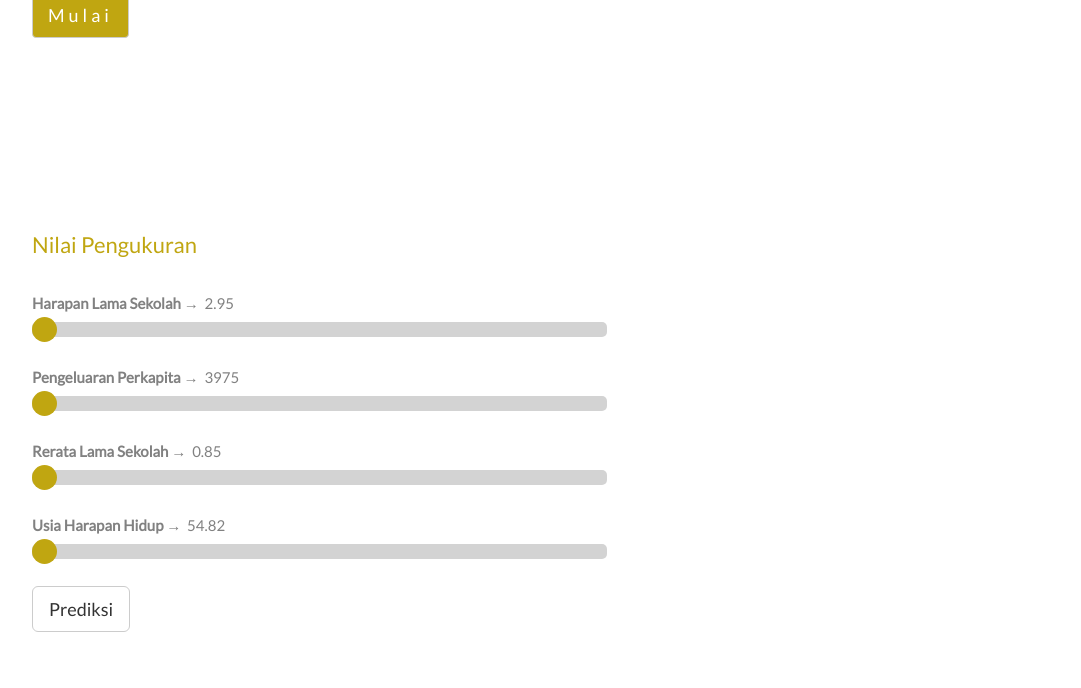
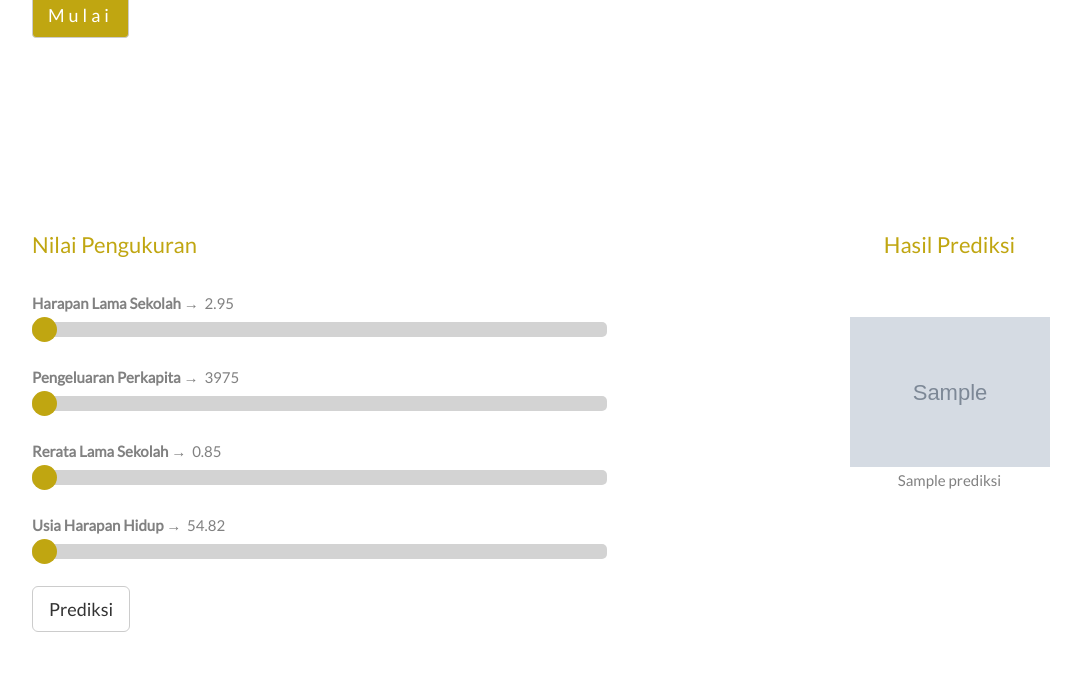
Before and after one commit to nadeap/deployment-ds, a Flask app: template app/templates/index.html in a window 1280 px wide. Shown: the part 535-1223 px from the top of the page, without its empty margins (18-1099 px from the left). Run offline with Flask 2, Linux system fonts and the light colour scheme; the template is opened without the code that fills it: most values are stand-ins (such as "Sample title", 1, 10 or a date in 2020); grey boxes marked "Sample" are stand-in pictures; parts of the project's set-up code (start-up, migrations or seed data) failed here and were passed over.

Commit message:
fix error

```diff
--- a/app/app.py
+++ b/app/app.py
@@ -66,10 +66,11 @@ def apiDeteksi():
             gambar_prediksi = '/static/images/ipm_low.jpg'
 
         # Return hasil prediksi dengan format JSON
-        return jsonify({
-            "prediksi": hasil_prediksi,
-            "gambar_prediksi": "http://localhost:5000"+gambar_prediksi
-        })
+        # return jsonify({
+        #     "prediksi": hasil_prediksi,
+        #     "gambar_prediksi": "http://localhost:5000"+gambar_prediksi
+        # })
+        return render_template("index.html",gambar_prediksi=gambar_prediksi,prediksi=hasil_prediksi)
 
 # =[Main]========================================
 
--- a/app/templates/index.html
+++ b/app/templates/index.html
@@ -116,7 +116,8 @@
 						onInput="$('#rangeVal_usia_harapan_hidup_width').html($(this).val())" name="usia_harapan_hidup">
 						</br>
 						<!-- Tombol Prediksi -->
-						<input class="btn btn-default btn-lg" type="submit" value="Prediksi" id="prediksi_submit">
+						<!-- <input class="btn btn-default btn-lg" type="submit" value="Prediksi" id="prediksi_submit"> -->
+						<input class="btn btn-default btn-lg" type="submit" value="Prediksi">
 					</div>
 				</form>
 			</div>
@@ -125,6 +126,12 @@
 				<!-- Bagian Halaman untuk Hasil Prediksi -->
 				<div id="hasil_prediksi" align="center">
 						<!-- Hasil Prediksi akan ditampilkan di sini-->
+						{% if prediksi %}
+						<h3>Hasil Prediksi</h3>
+						<br>
+						<img src="{{ gambar_prediksi }}" alt="" width="200" height="150">
+						<p>{{ prediksi }}</p>
+						{% endif %}
 				</div>
 			</div>
 		</div>
```
Also changed, not shown: 1 other file.
